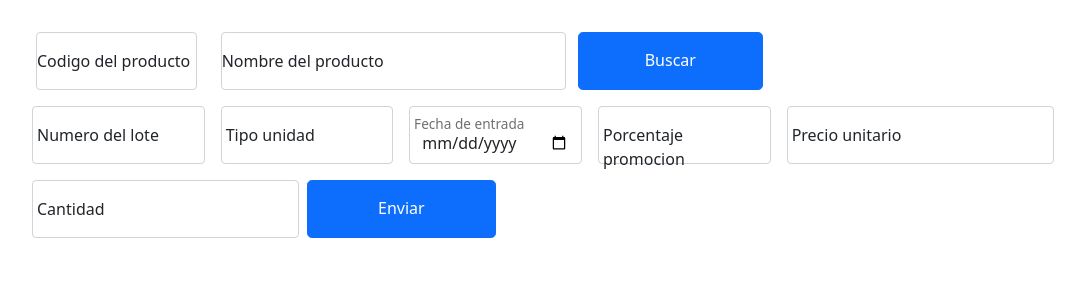
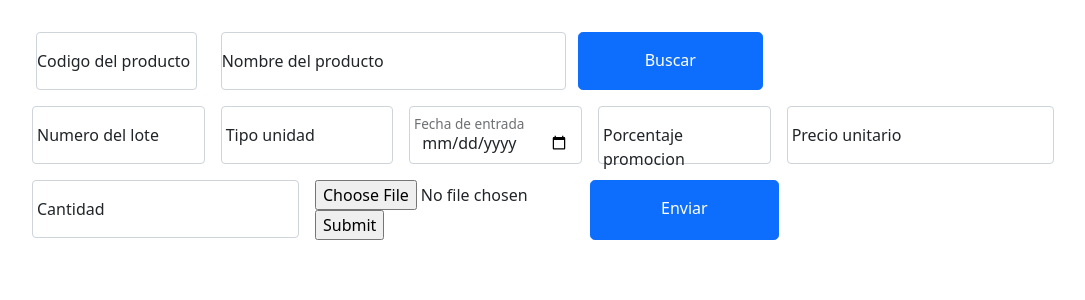
Before and after one commit to fonzk/hackaton_mintic, a Flask app: page /producto in a window 1280 px wide. Shown: the top 300 px of the page, without its empty margins (50-1135 px from the left). Run offline with Flask 2, Linux system fonts and the light colour scheme.

Commit message:
Subir un archivo inicio

```diff
--- a/src/templates/punto2.html
+++ b/src/templates/punto2.html
@@ -51,6 +51,12 @@
 				<input type="text" class="form-control" id="cantidad" name="cantidad" placeholder="Cantidad">
 				<label for="cantidad">Cantidad</label>
 			</div>
+
+			<div class="form-floating col-md-3">
+				<input type = "file" name = "file" />
+				<input type = "submit"/>
+			</div>
+
 			<div class="col-md-2 btn btn-primary btn-lg">
 				<button type="submit" class="btn btn-primary" name="enviar" value="enviar">Enviar</button>
 			</div>
```
Also changed, not shown: other parts of src/templates/punto2.html (+1 -1 lines), db/DB.db.
